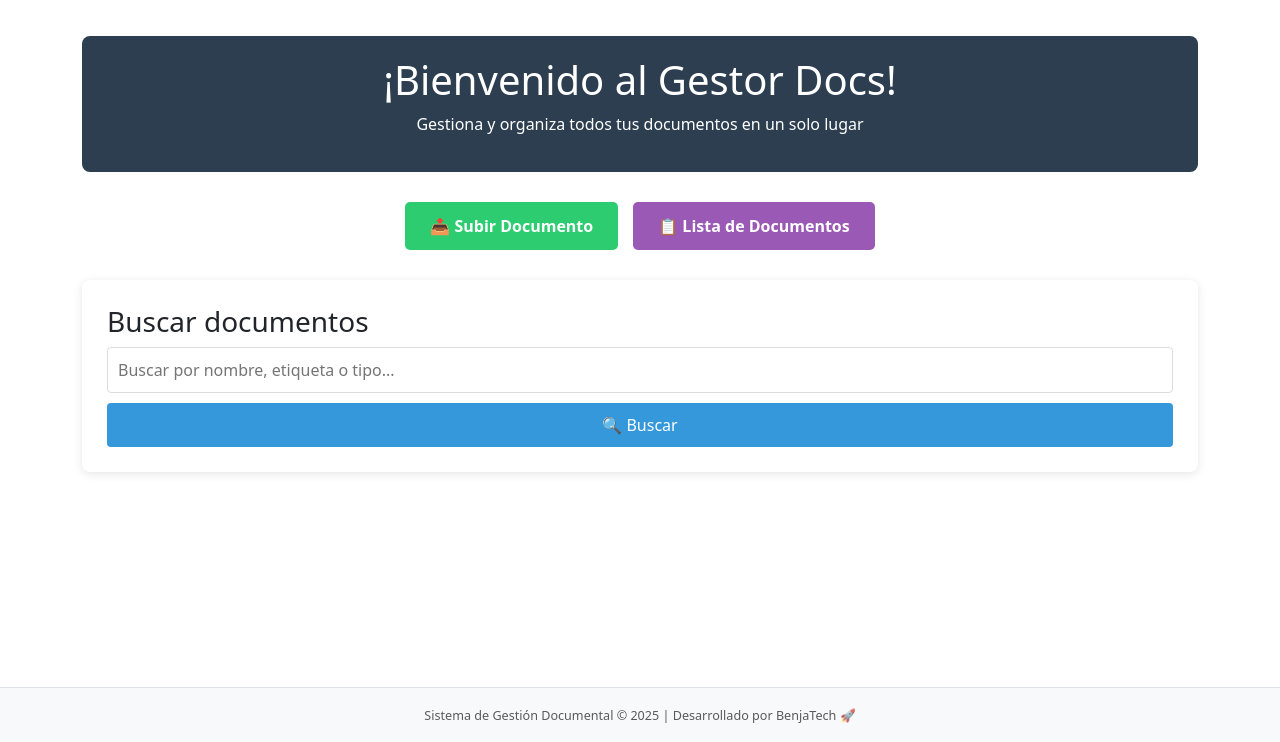
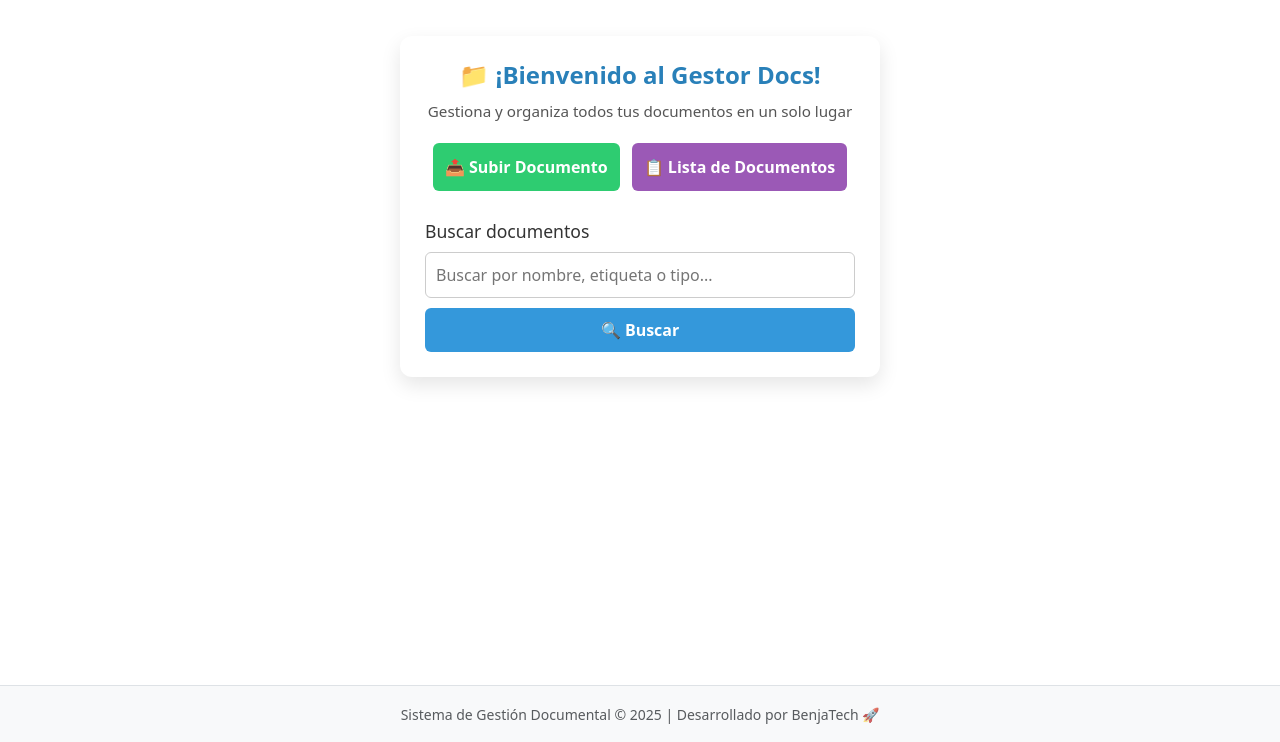
Before and after one commit to BenjaBarraza/gestor_documental, a Django app: page / in a window 1280 px wide. Shown: the part 58-800 px from the top of the page. Run offline with Django 5.2, Linux system fonts and the light colour scheme; some libraries are stand-ins or nearby versions.

Commit message:
Mejorar el diseño de la página de inicio con estilos actualizados y una estructura más clara

```diff
--- a/documentos/templates/documentos/home.html
+++ b/documentos/templates/documentos/home.html
@@ -4,33 +4,44 @@
 
 {% block content %}
 <style>
-    .header-box {
-        background-color: #2c3e50;
-        color: white;
-        padding: 20px;
-        border-radius: 8px;
-        margin-bottom: 30px;
+  .home-container {
+    max-width: 480px;
+    margin: 0 auto;
+    background: white;
+    padding: 25px;
+    border-radius: 12px;
+    box-shadow: 0 8px 20px rgba(0, 0, 0, 0.1);
     text-align: center;
   }
 
-    .nav-buttons {
+  .header-box h1 {
+    color: #2980b9;
+    font-size: 1.5rem;
+    font-weight: bold;
+    margin-bottom: 10px;
+  }
+
+  .header-box p {
+    font-size: 0.95rem;
+    color: #555;
+    margin-bottom: 20px;
+  }
+
+  .btn-group {
     display: flex;
-        justify-content: center;
-        gap: 15px;
-        flex-wrap: wrap;
-        margin: 25px 0;
+    flex-direction: column;
+    gap: 12px;
+    margin-bottom: 30px;
   }
 
   .btn-custom {
     display: inline-block;
-        padding: 12px 25px;
+    padding: 12px;
+    border-radius: 6px;
+    text-decoration: none;
+    font-weight: 600;
     color: white;
-        text-decoration: none;
-        border-radius: 5px;
-        font-weight: bold;
-        transition: all 0.3s ease;
-        text-align: center;
-        min-width: 150px;
+    font-size: 1rem;
   }
 
   .btn-upload {
@@ -41,29 +52,21 @@
     background-color: #9b59b6;
   }
 
-    .btn-admin {
-        background-color: #e74c3c;
+  .search-box {
+    text-align: left;
   }
 
-    .btn-custom:hover {
-        transform: translateY(-2px);
-        box-shadow: 0 5px 15px rgba(0,0,0,0.1);
+  .search-box h3 {
+    font-size: 1.1rem;
+    margin-bottom: 10px;
+    color: #333;
   }
 
-    .search-box {
-        background: white;
-        padding: 25px;
-        border-radius: 8px;
-        box-shadow: 0 2px 10px rgba(0,0,0,0.1);
-        margin-top: 30px;
-    }
-
-    .search-box input[type="text"] {
+  .search-box input {
     width: 100%;
     padding: 10px;
-        border: 1px solid #ddd;
-        border-radius: 4px;
-        font-size: 16px;
+    border-radius: 6px;
+    border: 1px solid #ccc;
     margin-bottom: 10px;
   }
 
@@ -73,33 +76,37 @@
     background-color: #3498db;
     color: white;
     border: none;
-        border-radius: 4px;
-        cursor: pointer;
-        font-size: 16px;
-        transition: background-color 0.3s;
+    border-radius: 6px;
+    font-weight: bold;
+    transition: background 0.3s;
   }
 
   .search-box button:hover {
     background-color: #2980b9;
   }
 
-    footer {
-        margin-top: 50px;
-        text-align: center;
-        color: #7f8c8d;
-        font-size: 0.9em;
+  @media (min-width: 600px) {
+    .btn-group {
+      flex-direction: row;
+      justify-content: center;
+    }
+
+    .btn-custom {
+      width: auto;
+      min-width: 160px;
+    }
   }
 </style>
 
+<div class="home-container">
   <div class="header-box">
-    <h1>¡Bienvenido al Gestor Docs!</h1>
+    <h1>📁 ¡Bienvenido al Gestor Docs!</h1>
     <p>Gestiona y organiza todos tus documentos en un solo lugar</p>
   </div>
 
-<div class="nav-buttons">
+  <div class="btn-group">
     <a href="{% url 'documentos:subir' %}" class="btn-custom btn-upload">📤 Subir Documento</a>
     <a href="{% url 'documentos:lista' %}" class="btn-custom btn-list">📋 Lista de Documentos</a>
-    <!-- <a href="/admin/" class="btn-custom btn-admin">⚙️ Panel de Admin</a> -->
   </div>
 
   <div class="search-box">
@@ -109,4 +116,5 @@
       <button type="submit">🔍 Buscar</button>
     </form>
   </div>
+</div>
 {% endblock %}
```
Also changed, not shown: db.sqlite3. Lines whose indentation alone changed are shown as unchanged.
